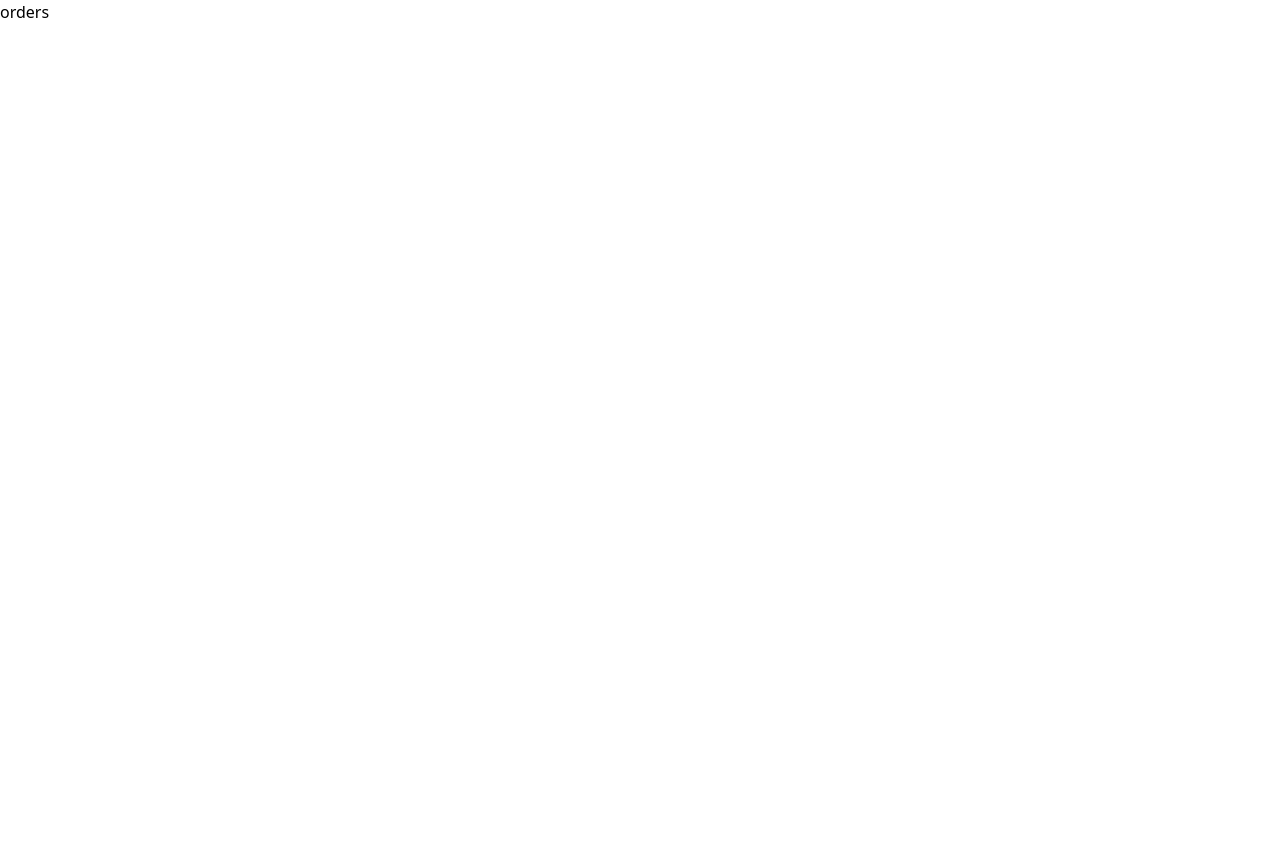
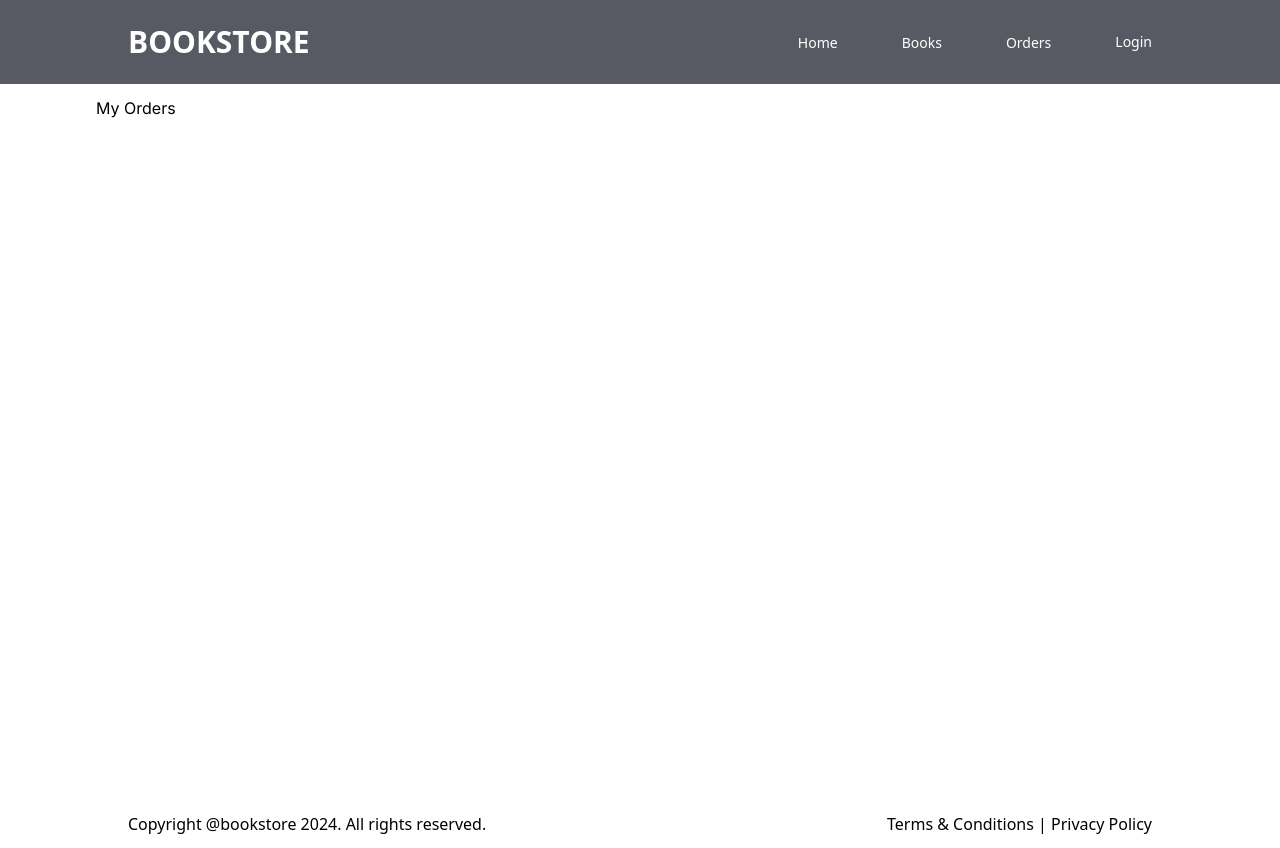
Before and after one commit to chalameg/bookstore, a Next.js app in the folder frontend/: page /orders in a window 1280 px wide. Before the commit the page ends 800 px from the top, so only its background shows below. Built offline with nearby package versions, Linux system fonts and the light colour scheme.

Commit message:
place order functionality added

```diff
--- a/frontend/src/components/UI/BookDetails.tsx
+++ b/frontend/src/components/UI/BookDetails.tsx
@@ -1,8 +1,9 @@
 import { Book } from "@/types/Book";
-import axios from "axios";
-import React, { FC, useEffect, useState } from "react";
+import React, { FC, useContext, useEffect, useState } from "react";
 import BookCard from "./BookCard";
 import httpService from "@/httpService";
+import { MyContext } from "@/store/context";
+import { useRouter } from "next/router";
 
 interface Props {
   id: number;
@@ -10,12 +11,14 @@ interface Props {
 
 const BookDetails: FC<Props> = ({ id }) => {
   const [book, setBook] = useState<Book>();
+  const {isLoggedIn} = useContext(MyContext);
+  const router = useRouter();
 
   useEffect(() => {
-    fetchBooks();
+    fetchBook();
   }, []);
 
-  const fetchBooks = async () => {
+  const fetchBook = async () => {
     try {
       const response = await httpService.get(`/books/${id}`);
       console.log(response.data);
@@ -25,7 +28,50 @@ const BookDetails: FC<Props> = ({ id }) => {
     }
   };
 
-  const order = () => {};
+  const order = async () => {
+    // Check if user is logged in
+    if (!isLoggedIn) {
+      // Redirect to login page if not logged in
+      router.push('/login');
+      return;
+    }
+
+    // Retrieve the username from local storage
+    const username = localStorage.getItem('username');
+    if (!username) {
+      console.error("Username not found");
+      return;
+    }
+
+    try {
+      // Find user by username to get their ID and current points
+      const userResponse = await httpService.get(`/customers/findByUsername?username=${username}`);
+      const { id: customerId, points } = userResponse.data;
+
+      // Check if the book's price is within the customer's current points
+      if (book && points >= book.point) {
+        // Proceed with creating the order
+        const orderResponse = await httpService.post('/orders', {
+          customerId,
+          bookId: id,
+          orderStatus: 'placed'
+        });
+
+        if (orderResponse.status === 201) {
+          // Adjust the customer's points
+          const newPoints = points - book.point;
+          await httpService.put(`/customers/${customerId}`, { points: newPoints });
+
+          router.push('/orders');
+        }
+      } else {
+        alert("You don't have enough points to buy this book.");
+      }
+    } catch (error) {
+      console.error("Failed to place order", error);
+      alert('Failed to place order. Please try again.');
+    }
+  };
 
   return (
     <div>
--- /dev/null
+++ b/frontend/src/components/UI/MyOrders.tsx
@@ -0,0 +1,9 @@
+import React from 'react'
+
+const MyOrders = () => {
+  return (
+    <div>MyOrders</div>
+  )
+}
+
+export default MyOrders
--- a/frontend/src/pages/orders/index.tsx
+++ b/frontend/src/pages/orders/index.tsx
@@ -1,9 +1,19 @@
-import React from 'react'
+import { Inter } from "next/font/google";
+import Navbar from "@/components/Layouts/Navbar";
+import Footer from "@/components/Layouts/Footer";
 
-const index = () => {
+const inter = Inter({ subsets: ["latin"] });
+
+export default function index() {
   return (
-    <div>orders</div>
-  )
+    <>
+      <Navbar />
+      <main
+        className={`flex min-h-screen p-24 container w-full ${inter.className}`}
+      >
+        My Orders
+      </main>
+      <Footer/>
+    </>
+  );
 }
-
-export default index
```
